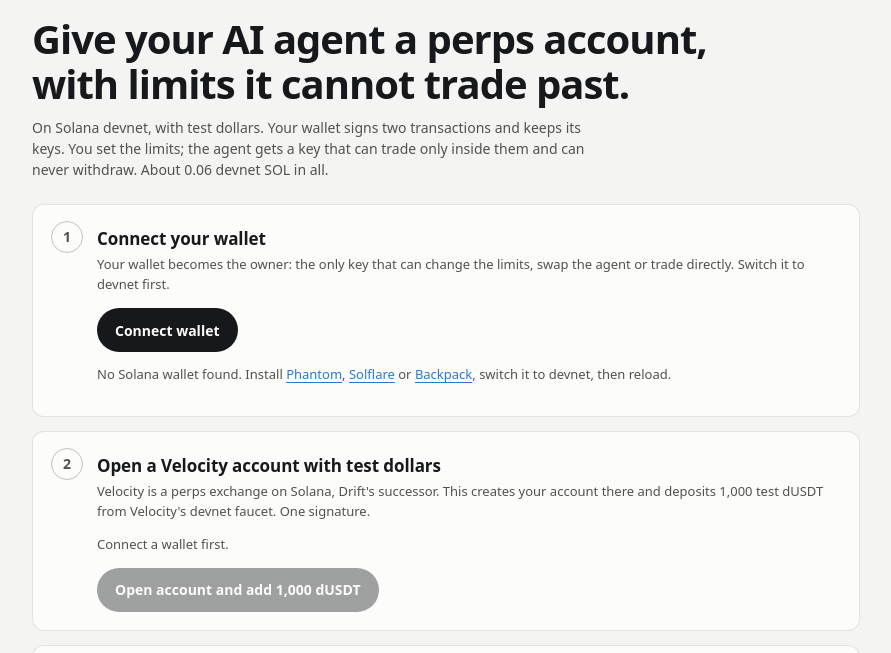
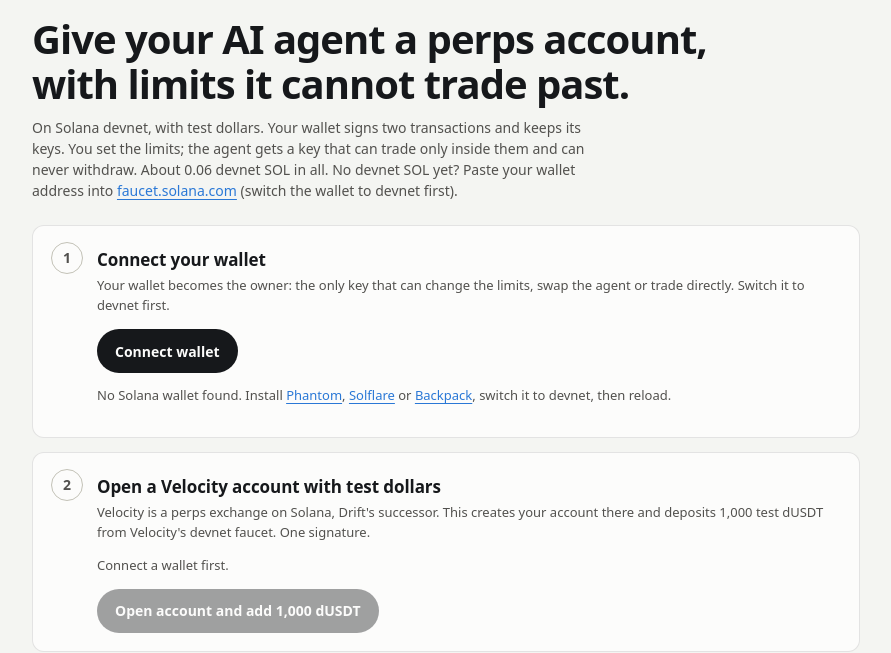
Before and after one commit to vijaygopalbalasa/guardrail, a plain HTML site: page dashboard/setup.html in a window 1280 px wide. Shown: the part 75-728 px from the top of the page, without its empty margins (194-1085 px from the left). Drawn offline with Linux system fonts and the light colour scheme.

Commit message:
Setup page: where a new wallet gets devnet SOL (faucet.solana.com)

```diff
--- a/dashboard/setup.html
+++ b/dashboard/setup.html
@@ -16,7 +16,7 @@
     <button class="theme" id="theme" type="button">Dark</button>
   </div>
   <h1 class="hero">Give your AI agent a perps account, with limits it cannot trade past.</h1>
-  <p class="hero-note">On Solana devnet, with test dollars. Your wallet signs two transactions and keeps its keys. You set the limits; the agent gets a key that can trade only inside them and can never withdraw. About 0.06 devnet SOL in all.</p>
+  <p class="hero-note">On Solana devnet, with test dollars. Your wallet signs two transactions and keeps its keys. You set the limits; the agent gets a key that can trade only inside them and can never withdraw. About 0.06 devnet SOL in all. No devnet SOL yet? Paste your wallet address into <a href="https://faucet.solana.com" target="_blank" rel="noopener">faucet.solana.com</a> (switch the wallet to devnet first).</p>
   <p class="warn" id="rpc-warn" hidden></p>
 
   <ol class="steps">
```
